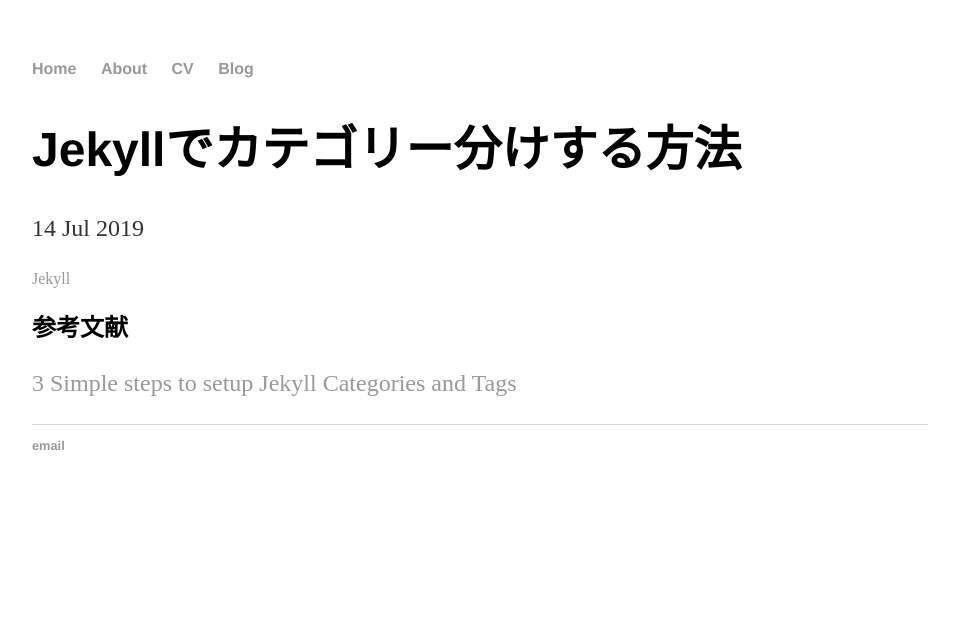
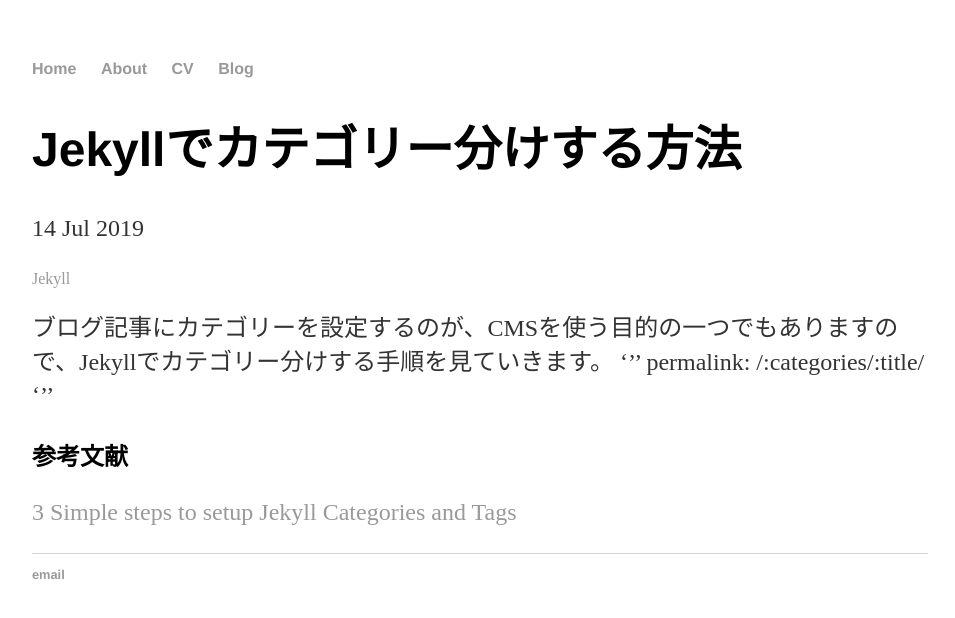
Before and after one commit to agematsu/agematsu.github.io, a Jekyll site: the page built from _posts/2019-07-14-Jekyllでカテゴリー分けする方法.md, in a window 1280 px wide. Shown: the top 618 px of the page, without its empty margins (160-1115 px from the left). Built offline with Jekyll 4.4.1, drawn with Linux system fonts in a browser that asks for light colours.

Commit message:
Update 2019-07-14-Jekyllでカテゴリー分けする方法.md

```diff
--- a/_posts/2019-07-14-Jekyllでカテゴリー分けする方法.md
+++ b/_posts/2019-07-14-Jekyllでカテゴリー分けする方法.md
@@ -3,5 +3,9 @@ layout: post
 title: Jekyllでカテゴリー分けする方法
 categories: Jekyll
 ---
+ブログ記事にカテゴリーを設定するのが、CMSを使う目的の一つでもありますので、Jekyllでカテゴリー分けする手順を見ていきます。
+'''
+permalink: /:categories/:title/
+'''
 ## 参考文献
 <a href="https://blog.webjeda.com/jekyll-categories/">3 Simple steps to setup Jekyll Categories and Tags</a>
```
